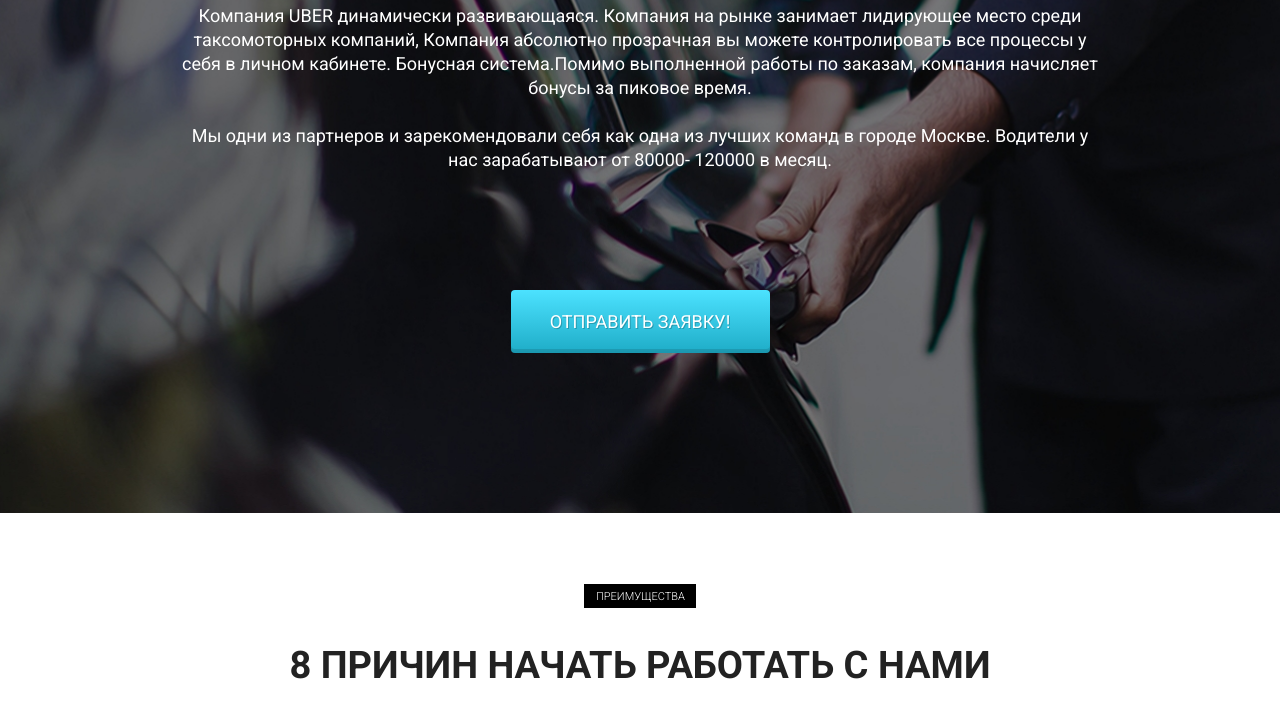
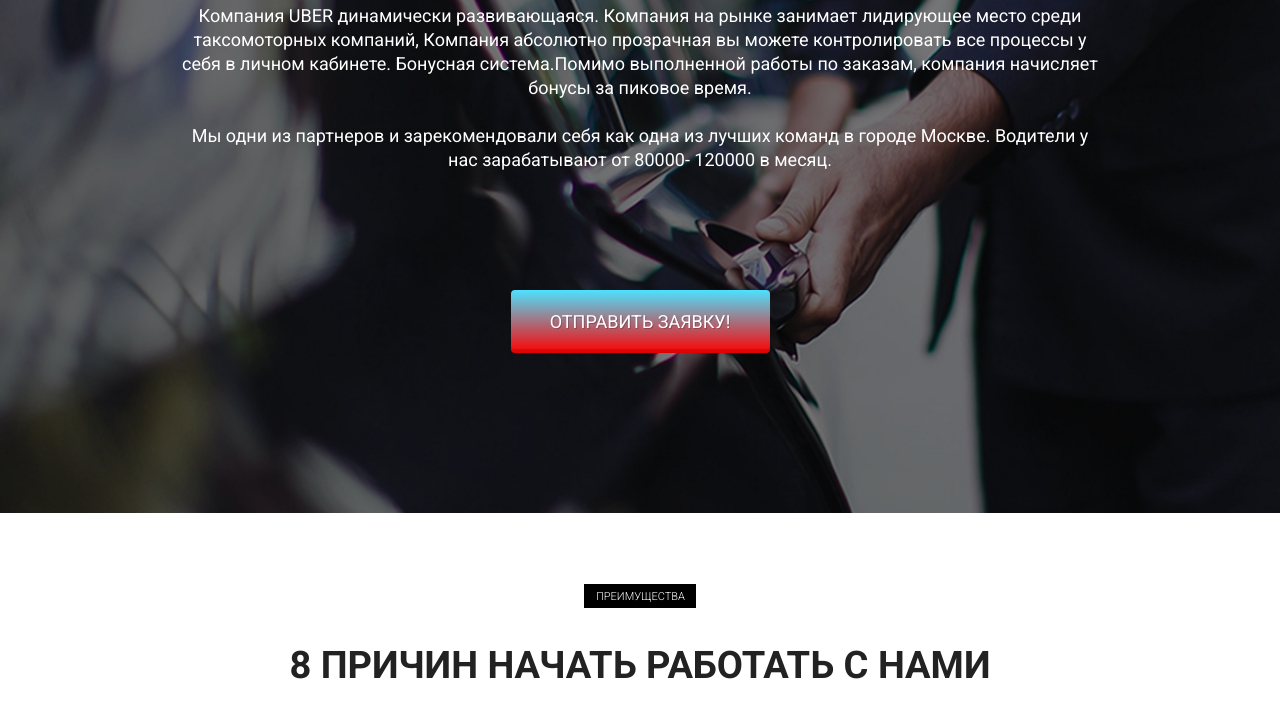
Before and after one commit to stranger05/uber, a website: page index.html in a window 1280 px wide. Shown: the part 337-1053 px from the top of the page. Drawn offline with Linux system fonts and the light colour scheme.

Commit message:
changed genelal color

```diff
--- a/sass/_variables.sass
+++ b/sass/_variables.sass
@@ -1,2 +1,2 @@
-$main-color: #1eacc7
+$main-color: red
 $second-color: #ff5656
```
Also changed, not shown: css/style.min.css, 1 other file.
